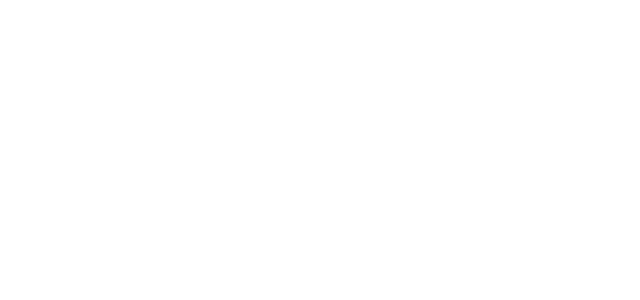
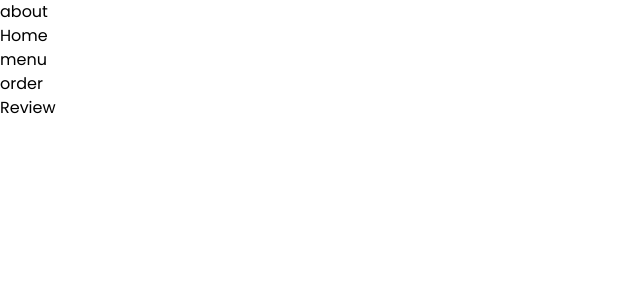
Before and after one commit to ebrahimbeiati/foodieLove, a React (Vite) app: page / in a window 1280 px wide. Shown: the top 300 px of the page, without its empty margins (0-640 px from the left). Built offline with nearby package versions, Linux system fonts and the light colour scheme.

Commit message:
add components

```diff
--- a/src/App.jsx
+++ b/src/App.jsx
@@ -1,9 +1,18 @@
-
+import About from "./components/About";
+import Home from "./components/Home";
+import Menu from "./components/Menu";
+import Order from "./components/Order";
+import Review from "./components/Review";
 const App = () => {
   return (
-    <div >
+    < >
 
-    </div>
+      <About />
+      <Home />
+      <Menu />
+      <Order />
+      <Review />
+    </>
   )
 }
 
--- /dev/null
+++ b/src/components/About.jsx
@@ -0,0 +1,10 @@
+
+const About = () => {
+  return (
+    <div>
+      about
+    </div>
+  )
+}
+
+export default About;
--- /dev/null
+++ b/src/components/Home.jsx
@@ -0,0 +1,9 @@
+
+
+const Home = () => {
+  return (
+    <div>Home</div>
+  )
+}
+
+export default Home
--- /dev/null
+++ b/src/components/Menu.jsx
@@ -0,0 +1,9 @@
+const Menu = () => {
+  return (
+    <div>
+      menu
+    </div>
+  )
+}
+
+export default Menu;
--- /dev/null
+++ b/src/components/Order.jsx
@@ -0,0 +1,11 @@
+
+
+const Order = () => {
+  return (
+    <div>
+      order
+    </div>
+  )
+}
+
+export default Order
--- /dev/null
+++ b/src/components/Review.jsx
@@ -0,0 +1,8 @@
+
+const Review = () => {
+  return (
+    <div>Review</div>
+  )
+}
+
+export default Review;
```
